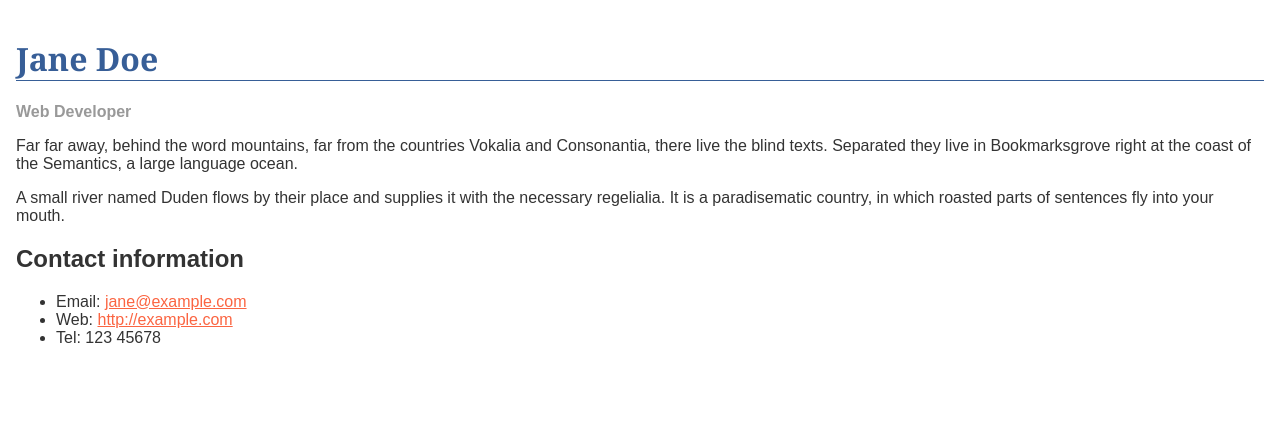
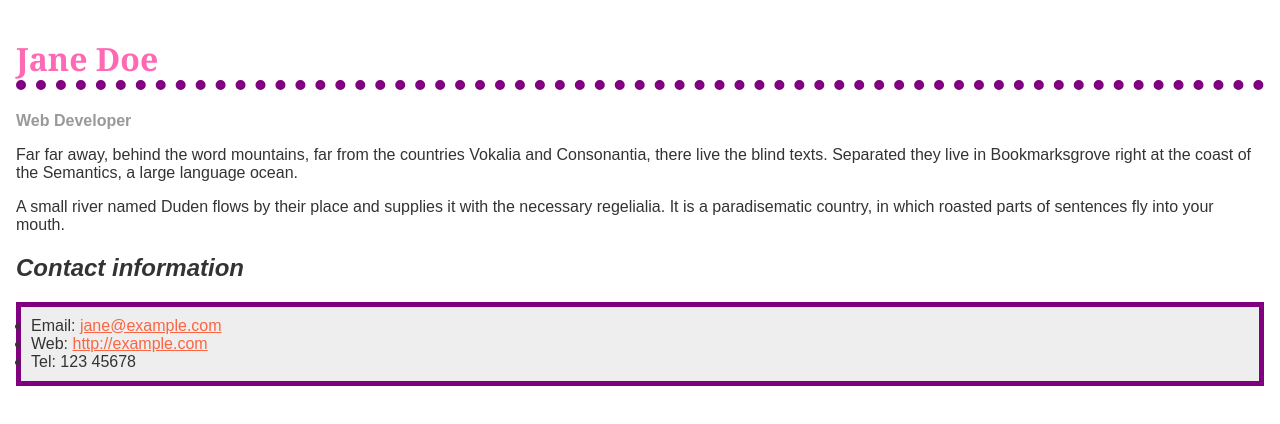
Before and after one commit to christo-zero-john/Dev-week-task-3, a plain HTML site: page index.html in a window 1280 px wide. Drawn offline with Linux system fonts and the light colour scheme.

Commit message:
Initial commit

```diff
--- a/biog-download.html
+++ b/index.html
@@ -15,14 +15,15 @@
       }
 
       h1 {
-        color: #375e97;
+        color: hotpink;
         font-size: 2em;
         font-family: Georgia, 'Times New Roman', Times, serif;
-        border-bottom: 1px solid #375e97;
+        border-bottom: 10px dotted purple;
       }
 
       h2 {
         font-size: 1.5em;
+        font-style: italic;
       }
 
       .job-title {
@@ -37,6 +38,14 @@
 
       a:hover {
         text-decoration: none;
+        color:green;
+      }
+
+      ul
+      {
+        background-color: #eeeeee;
+        border:5px solid purple;
+        padding:10px;
       }
     </style>
   </head>
```
